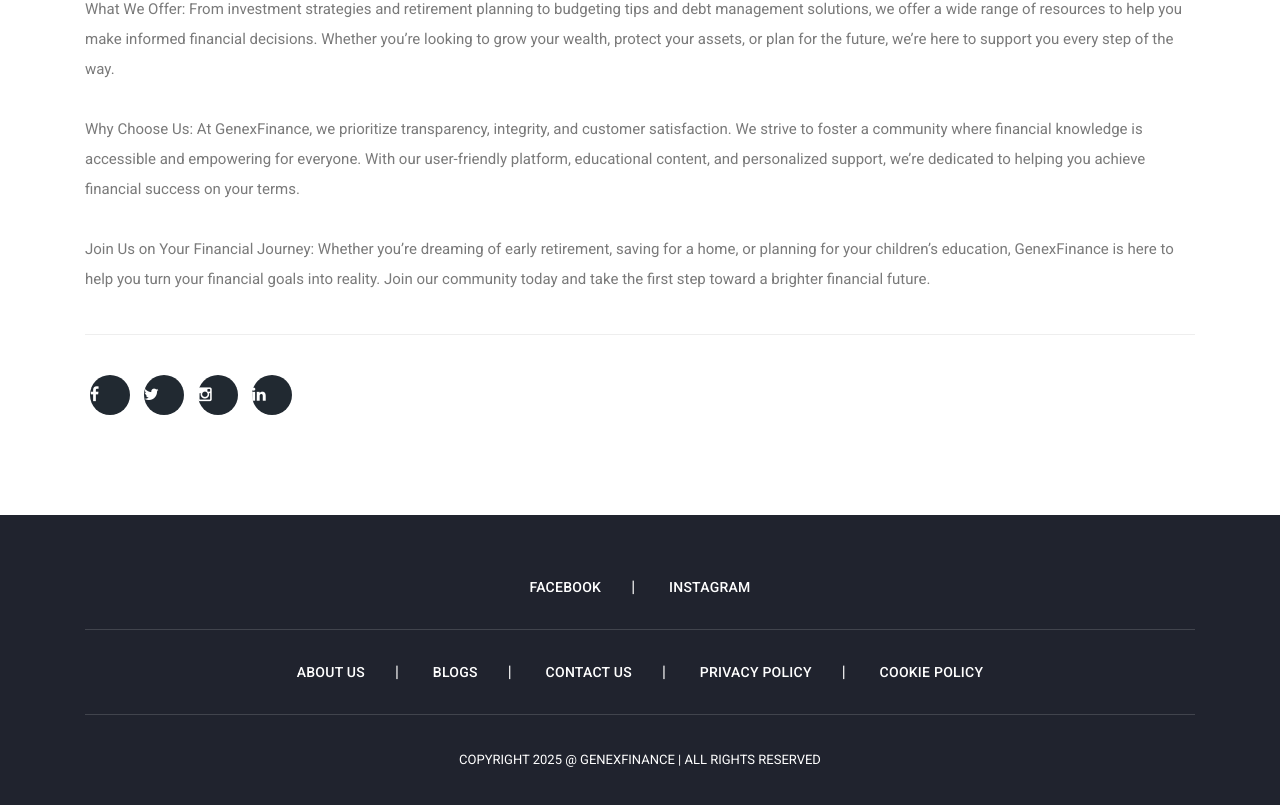
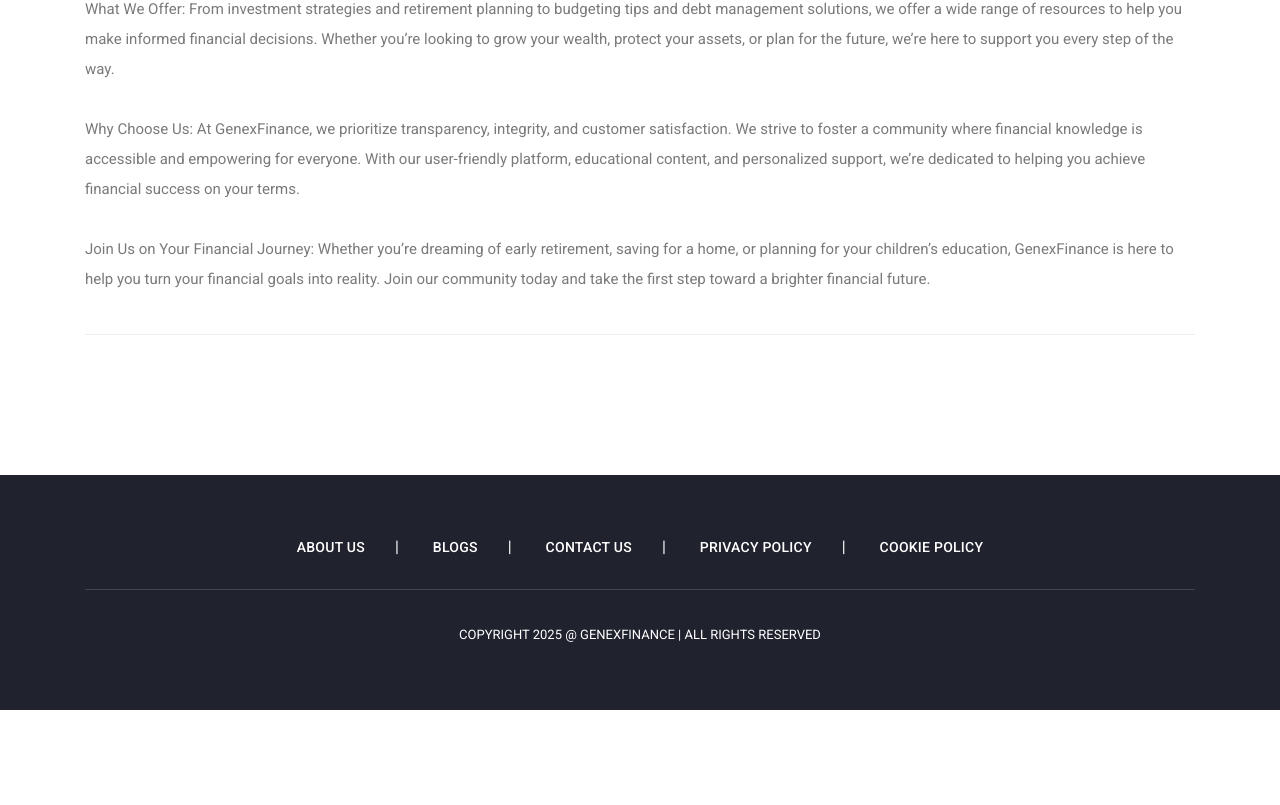
Before and after one commit to enigmatic-ads/genexfinance, a website: page public/about.html in a window 1280 px wide. Shown: the part 1508-2313 px from the top of the page. After the commit the page ends 2218 px from the top, so only its background shows below. Drawn offline with Linux system fonts and the light colour scheme.

Commit message:
removed social sites links

```diff
--- a/public/about.html
+++ b/public/about.html
@@ -110,19 +110,6 @@
 Join Us on Your Financial Journey: Whether you’re dreaming of early retirement, saving for a home, or planning for your children’s education, GenexFinance is here to help you turn your financial goals into reality. Join our community today and take the first step toward a brighter financial future.</p>
           </div>
         </div>
-
-        <div class="row">
-          <div class="col-lg-12">
-            <ul class="social-icons">
-              <li><a href="https://www.facebook.com/profile.php?id=61559174052480"><i class="fa fa-facebook"></i></a></li>
-              <li><a href="#"><i class="fa fa-twitter"></i></a></li>
-              <li><a href="https://www.instagram.com/genexfinance/"><i class="fa fa-instagram"></i></a></li>
-              <li><a href="#"><i class="fa fa-linkedin"></i></a></li>
-            </ul>
-          </div>
-        </div>
-
-
       </div>
     </section>
 
@@ -130,12 +117,6 @@
     <footer>
       <div class="container">
         <div class="row">
-          <div class="col-lg-12">
-            <ul class="social-icons">
-              <li><a href="https://www.facebook.com/profile.php?id=61559174052480">Facebook</a></li>
-              <li><a href="https://www.instagram.com/genexfinance/">Instagram</a></li>
-            </ul>
-          </div>
           <div class="col-lg-12">
             <ul class="social-icons">
               <li><a href="about">About Us</a></li>
```
Also changed, not shown: public/blogs.html (+0 -6 lines), public/contact.html (+0 -6 lines), public/cookie-policy.html (+0 -6 lines), public/index.html (+0 -6 lines), public/post-details.html (+0 -13 lines), public/privacy-policy.html (+0 -6 lines).
